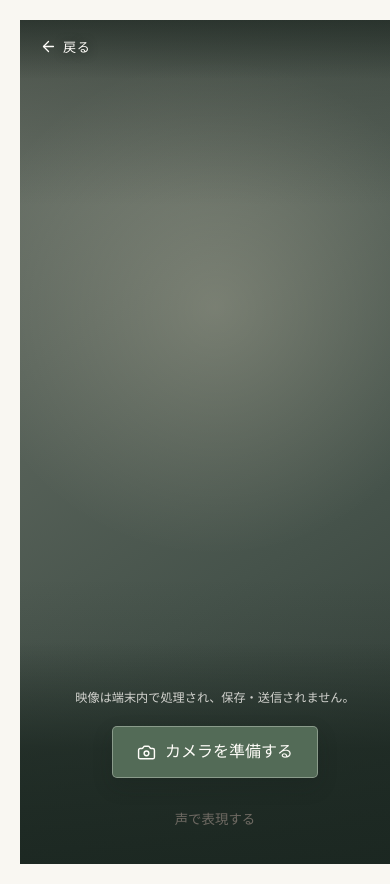
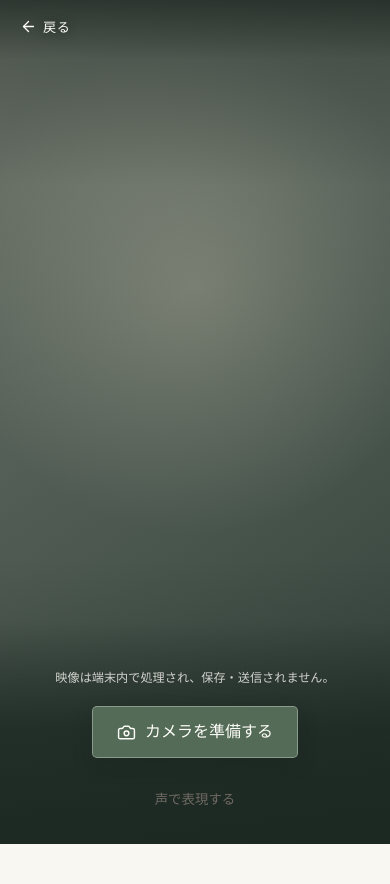
Before and after one commit to Chasoso/sake-sense, a React (Vite) app: page / in a window 390 px wide. Both pictures are taken after a click on the button "体で表現する". After the commit the page ends 844 px from the top, so only its background shows below. Built offline with nearby package versions, Linux system fonts and the light colour scheme.

Commit message:
fix: restore mobile body camera fullscreen

```diff
--- a/src/features/body/BodyExperiment.tsx
+++ b/src/features/body/BodyExperiment.tsx
@@ -280,6 +280,7 @@ export function BodyExperiment({
   return (
     <main
       className={`experience-screen experience-screen--body-capture experience-screen--${bodyCaptureLayout.shell}${isAnalyzing ? " experience-screen--analyzing" : ""}`}
+      data-capture-status={status}
       aria-labelledby="body-experiment-title"
     >
       <h1 id="body-experiment-title" className="screen-reader-only">
--- a/src/styles.css
+++ b/src/styles.css
@@ -1394,6 +1394,24 @@ input {
 
 /* Responsive */
 @media (max-width: 700px) {
+  .experience-screen--body-capture:not([data-capture-status="captured"]) {
+    padding: 0;
+  }
+
+  .experience-screen--body-capture:not([data-capture-status="captured"])
+    .body-capture-card--dedicated {
+    min-height: 100dvh;
+    padding: 0;
+  }
+
+  .experience-screen--body-capture:not([data-capture-status="captured"])
+    .body-capture-card--dedicated
+    .body-camera {
+    width: 100%;
+    min-height: 100dvh;
+    height: 100dvh;
+  }
+
   .start-screen {
     padding-top: 22px;
   }
```
